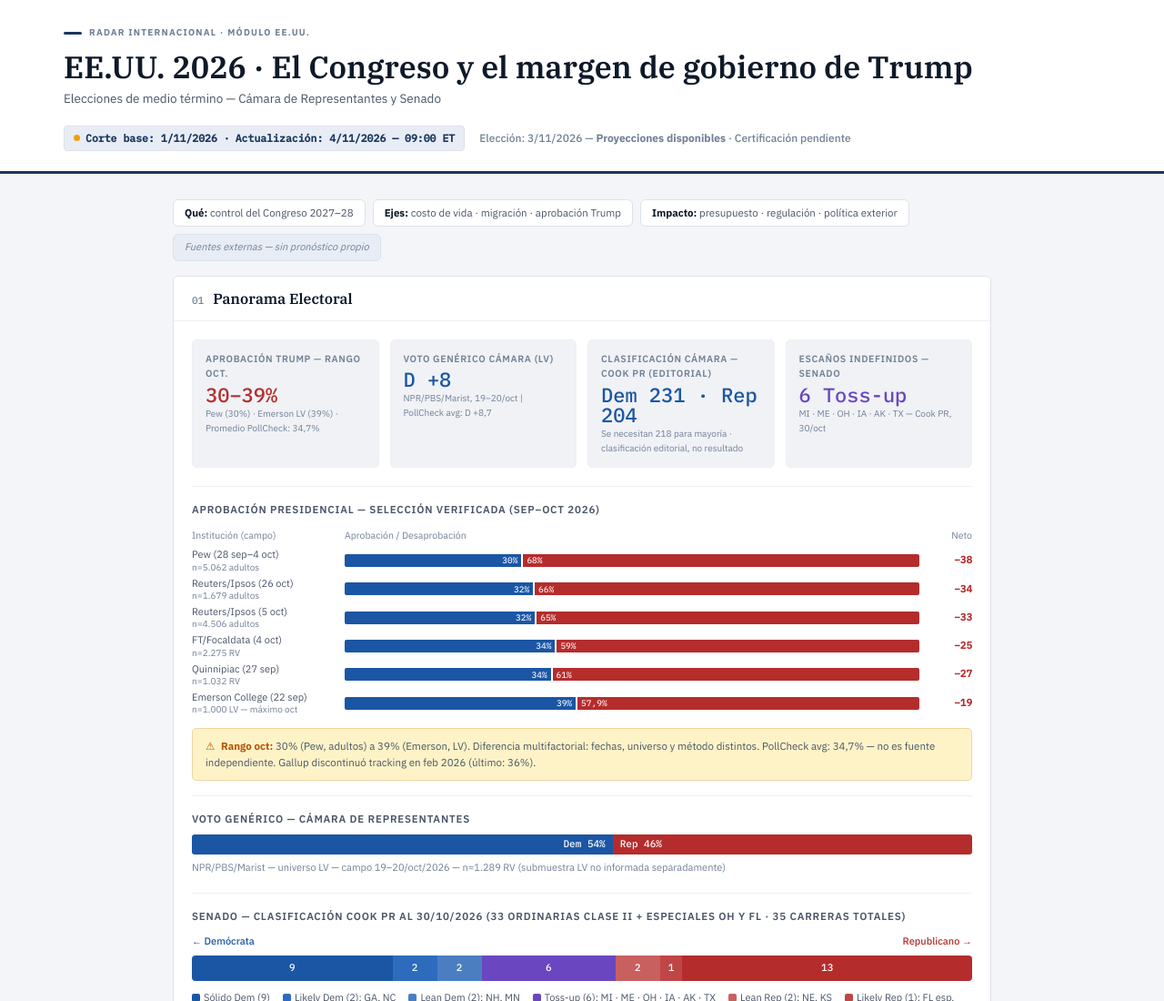
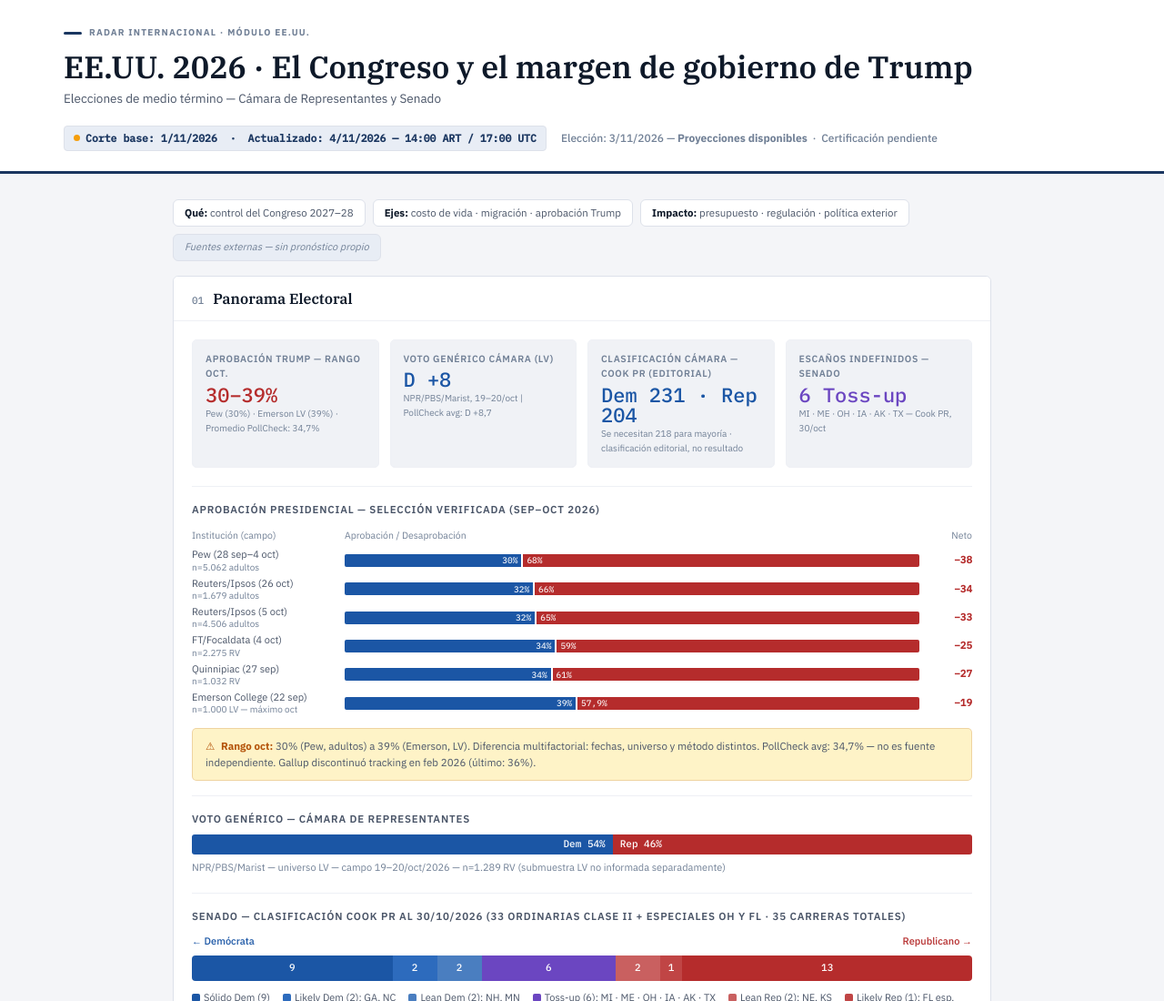
Before and after one commit to IvannaVT/monitor-ar, a plain HTML site: page radar_eeuu_2026.html in a window 1280 px wide. Shown: the top 1100 px of the page at 91% size. Drawn offline with Linux system fonts and the light colour scheme.

Commit message:
Radar EE.UU. v15 — timestamp corte visible: 4/11/2026 14:00 ART / 17:00 UTC
Co-Authored-By: Claude Sonnet 4.6 <noreply@anthropic.com>
Claude-Session: https://claude.ai/code/session_01VoHRTtcYmBH5bWd7ALrUhe

```diff
--- a/radar_eeuu_2026.html
+++ b/radar_eeuu_2026.html
@@ -682,9 +682,10 @@ footer a { color: var(--fg-muted); }
     <div class="header-meta">
       <div class="cutoff-badge">
         <span class="dot"></span>
-        Corte base: 1/11/2026 · <strong style="color:var(--accent);">Actualización: 4/11/2026 — 09:00 ET</strong>
+        Corte base: 1/11/2026 &nbsp;·&nbsp;
+        <strong style="color:var(--accent);">Actualizado: 4/11/2026 — 14:00 ART / 17:00 UTC</strong>
       </div>
-      <div class="election-countdown">Elección: 3/11/2026 — <strong>Proyecciones disponibles</strong> · Certificación pendiente</div>
+      <div class="election-countdown">Elección: 3/11/2026 — <strong>Proyecciones disponibles</strong> &nbsp;·&nbsp; Certificación pendiente</div>
     </div>
   </div>
 </header>
```
